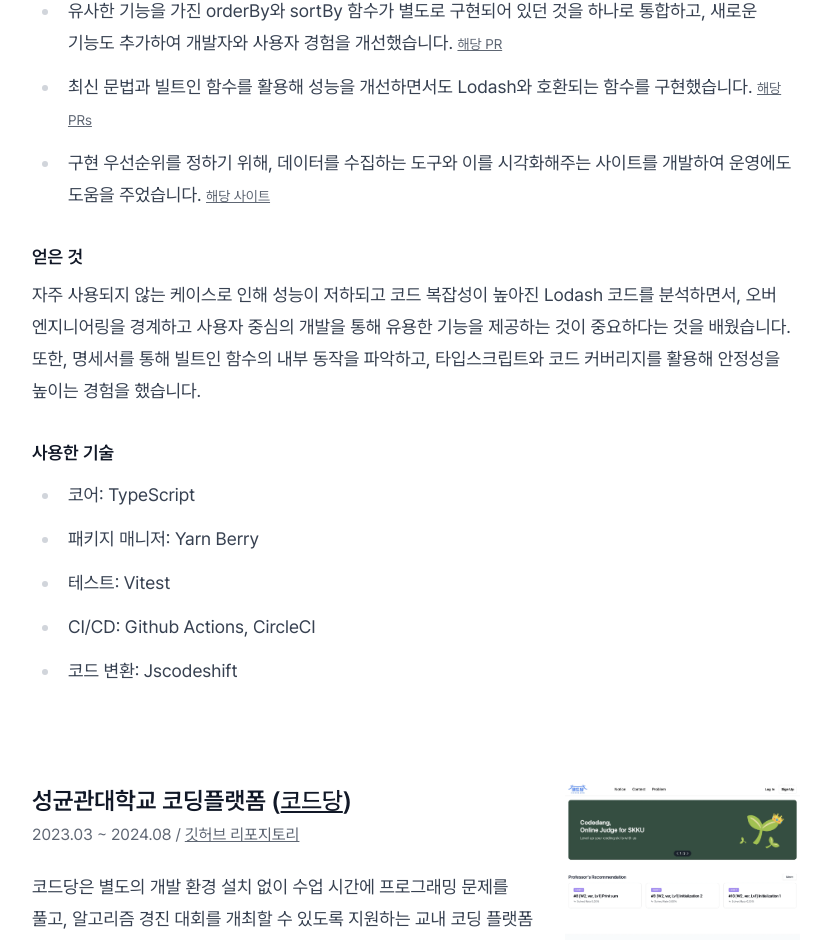
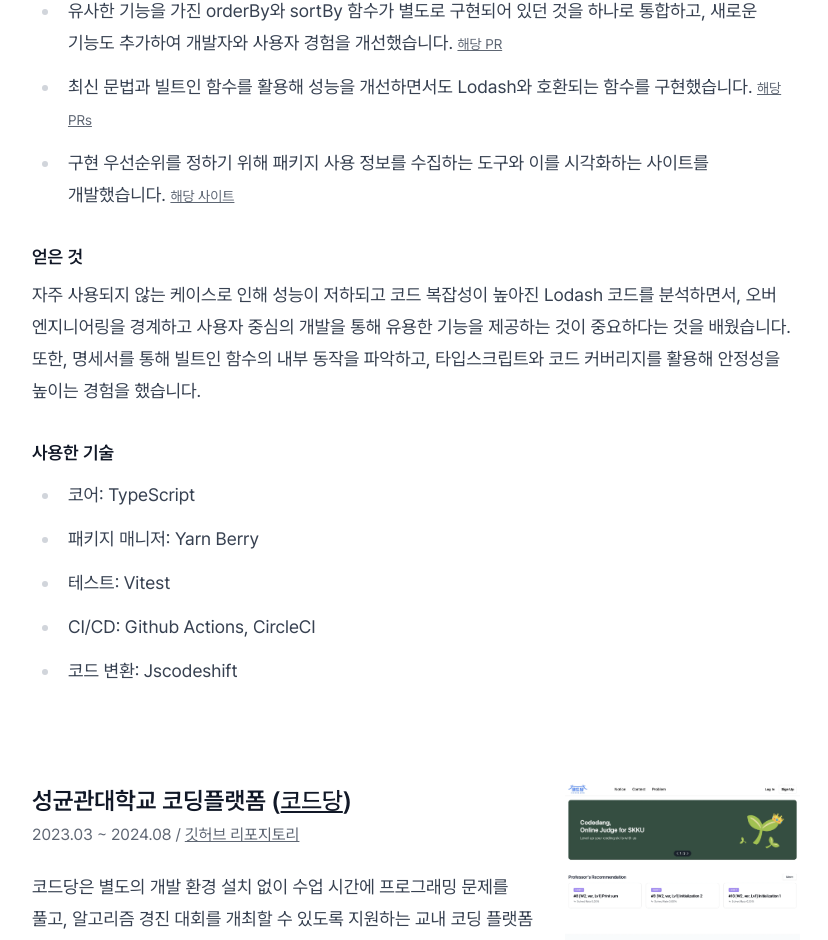
Before and after one commit to dayongkr/resume, a Next.js app: page / in a window 1280 px wide. Shown: the part 1010-1950 px from the top of the page, without its empty margins (224-1052 px from the left). Built offline with nearby package versions, Linux system fonts and the light colour scheme.

Commit message:
fix(project): correct repository name link in project section

```diff
--- a/src/app/_components/ProjectSection.tsx
+++ b/src/app/_components/ProjectSection.tsx
@@ -66,7 +66,7 @@ export function ProjectSection() {
             },
             {
               children:
-                '구현 우선순위를 정하기 위해, 데이터를 수집하는 도구와 이를 시각화해주는 사이트를 개발하여 운영에도 도움을 주었습니다.',
+                '구현 우선순위를 정하기 위해 패키지 사용 정보를 수집하는 도구와 이를 시각화하는 사이트를 개발했습니다.',
               link: {
                 title: '해당 사이트',
                 href: 'https://dependents-tracker.vercel.app/',
```
